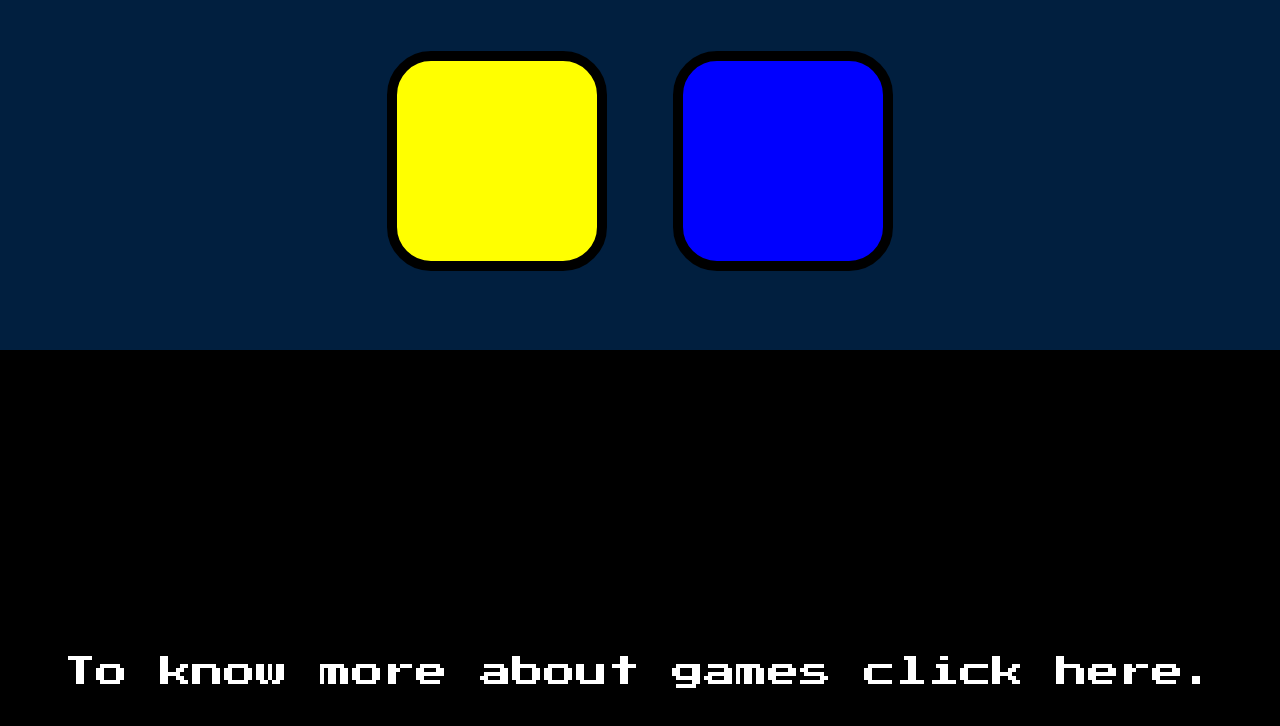
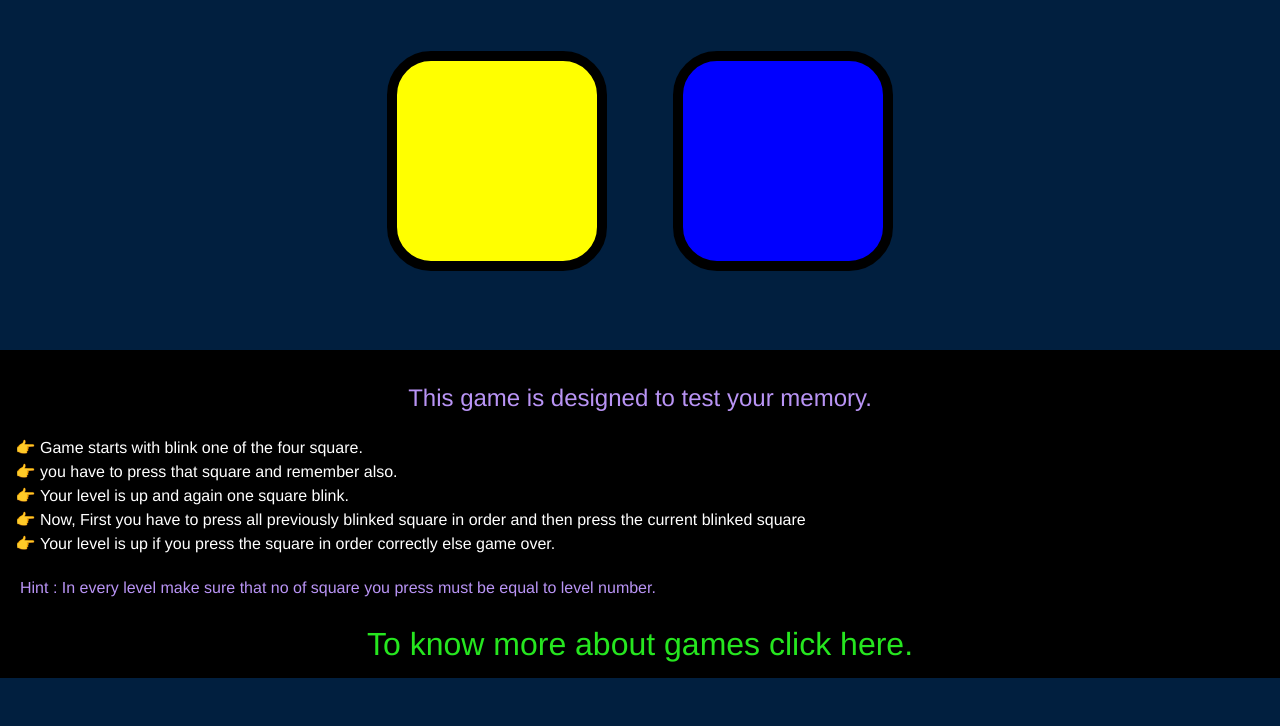
Before and after one commit to Ashish-29/Simon-Game, a plain HTML site: page index.html in a window 1280 px wide. Shown: the part 559-1285 px from the top of the page. After the commit the page ends 1237 px from the top, so only its background shows below. Drawn offline with nearby package versions, Linux system fonts and the light colour scheme.

Commit message:
Include rules

```diff
--- a/styles.css
+++ b/styles.css
@@ -65,19 +65,41 @@ body {
 }
 
 footer{
+  font-family:'Franklin Gothic Medium', 'Arial Narrow', Arial, sans-serif;
   background-color: black;
-  padding: 50px 0;
+  padding: 10px 0;
+  color:white;
+}
+
+footer .top{
+  font-size: 1.5rem;
+  text-align: center;
+  margin: 20px 20px;
+}
+
+footer div{
+  text-align: left;
+  margin: 20px 20px;
+  color: rgb(185, 148, 245);
+}
+
+footer ul{
+  text-align: left;
+}
+
+ul li{
+  list-style-type: '👉 ';
 }
 
 footer a{
   text-decoration: none;
-  color:white;
+  color:rgb(38, 230, 31);
   font-size: 2rem;
 }
 
 footer a:hover{
   text-decoration:underline;
-  color:rgb(146, 145, 142);
+  color:rgb(197, 236, 145);
 }
 
 /* -------------------------------------------------- */
@@ -91,6 +113,8 @@ footer a:hover{
   }
   #heading{  font-size: 2rem;}
   footer a{  font-size: 1.5rem;}
+  footer .top{font-size: 1rem;}
+  footer {  font-size: 0.7rem;}
   .button{  font-size: 1rem;}
 }
 
@@ -100,8 +124,10 @@ footer a:hover{
     height: 50px;
     width: 50px;
   }
+  #heading{  font-size: 1rem;}
   .container{margin: 30px 0;}
-  #heading{  font-size: 1rem;}
   footer a{  font-size: 0.7rem;}
+  footer .top{font-size: 0.7rem;}
+  footer {  font-size: 0.5rem;}
   .button{  font-size: 0.7rem;}
 }
```
